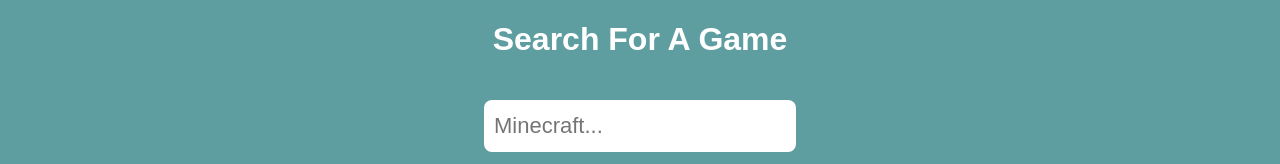
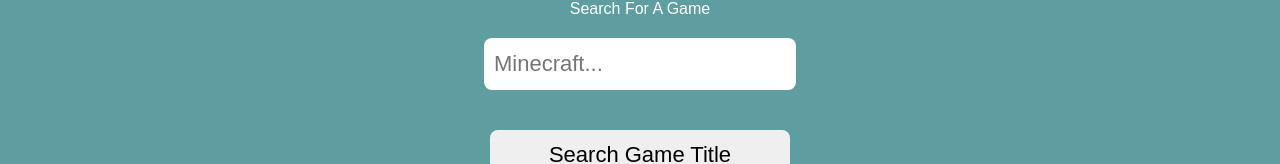
Before and after one commit to yanakozma/react-gamesApi, a React (Vite) app: page / in a window 1280 px wide. Shown: the top 164 px of the page. Built offline with nearby package versions, Linux system fonts and the light colour scheme; no server answers.

Commit message:
quick syntax fix

```diff
--- a/src/components/GameSearchForm.jsx
+++ b/src/components/GameSearchForm.jsx
@@ -11,8 +11,9 @@ export default function GameSearchForm({searchGame}) {
     };
     return (
         <form onSubmit={handleSubmit} className="GameSearchForm">
-            <h1>Search For A Game</h1>
+            <label htmlFor="name">Search For A Game</label>
             <input
+            id="name"
             placeholder="Minecraft..."
             type="text"
             value={text}
```
